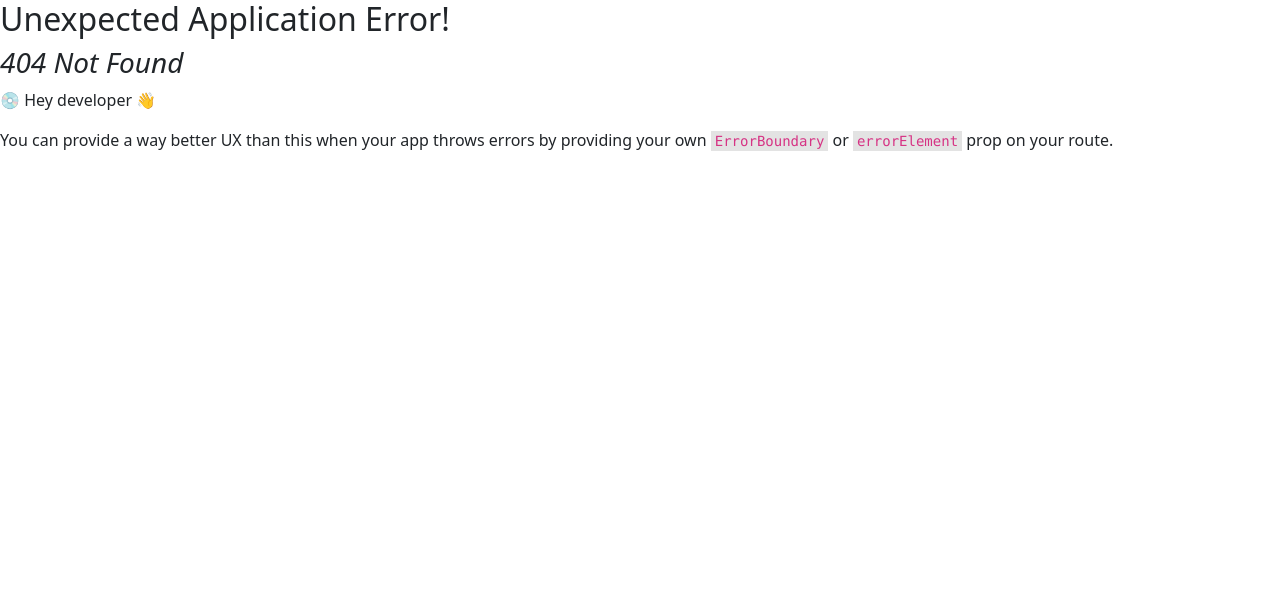
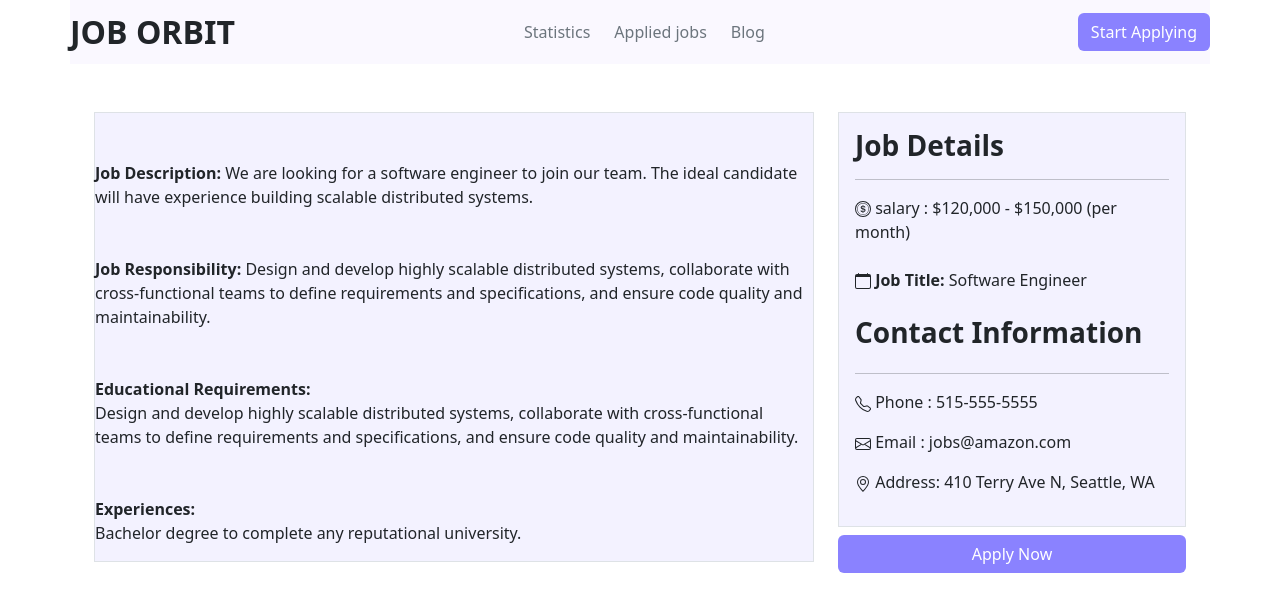
Before and after one commit to shahadat10033/job-orbit, a React (Vite) app: page /jobinfo/1 in a window 1280 px wide. Before the commit this address had no page. Shown: the top 612 px of the page. Built offline with nearby package versions, Linux system fonts and the light colour scheme.

Commit message:
job info page complete successfully

```diff
--- a/src/Components/FeaturedJob.jsx
+++ b/src/Components/FeaturedJob.jsx
@@ -1,13 +1,20 @@
-import React, { useEffect, useState } from "react";
+import React, { useState } from "react";
+import { Link, useLoaderData } from "react-router-dom";
 
 const FeaturedJob = () => {
-  const [featuredJobs, setFeaturedJobs] = useState([]);
+  const fJobs = useLoaderData();
+  const featuredJobs = fJobs.slice(0, 4);
+  // const [featuredJobs, setFeatureJobs] = useState([]);
 
-  useEffect(() => {
-    fetch("/public/jobListing.json")
-      .then((res) => res.json())
-      .then((data) => setFeaturedJobs(data));
-  }, []);
+  // let showAllJobs;
+  // if (showAllJobs) {
+  //   showAllJobs = () => {
+  //     setFeatureJobs(fJobs);
+  //   };
+  // } else {
+  //   setFeatureJobs(fJobs.slice(0, 4));
+  // }
+  // setFeatureJobs(fJobs.slice(0, 4));
 
   return (
     <div className="container my-5 py-5">
@@ -45,7 +52,7 @@ const FeaturedJob = () => {
                     width="16"
                     height="16"
                     fill="currentColor"
-                    class="bi bi-geo-alt"
+                    className="bi bi-geo-alt"
                     viewBox="0 0 16 16"
                   >
                     <path d="M12.166 8.94c-.524 1.062-1.234 2.12-1.96 3.07A31.493 31.493 0 0 1 8 14.58a31.481 31.481 0 0 1-2.206-2.57c-.726-.95-1.436-2.008-1.96-3.07C3.304 7.867 3 6.862 3 6a5 5 0 0 1 10 0c0 .862-.305 1.867-.834 2.94zM8 16s6-5.686 6-10A6 6 0 0 0 2 6c0 4.314 6 10 6 10z" />
@@ -60,7 +67,7 @@ const FeaturedJob = () => {
                       width="16"
                       height="16"
                       fill="currentColor"
-                      class="bi bi-coin"
+                      className="bi bi-coin"
                       viewBox="0 0 16 16"
                     >
                       <path d="M5.5 9.511c.076.954.83 1.697 2.182 1.785V12h.6v-.709c1.4-.098 2.218-.846 2.218-1.932 0-.987-.626-1.496-1.745-1.76l-.473-.112V5.57c.6.068.982.396 1.074.85h1.052c-.076-.919-.864-1.638-2.126-1.716V4h-.6v.719c-1.195.117-2.01.836-2.01 1.853 0 .9.606 1.472 1.613 1.707l.397.098v2.034c-.615-.093-1.022-.43-1.114-.9H5.5zm2.177-2.166c-.59-.137-.91-.416-.91-.836 0-.47.345-.822.915-.925v1.76h-.005zm.692 1.193c.717.166 1.048.435 1.048.91 0 .542-.412.914-1.135.982V8.518l.087.02z" />
@@ -73,16 +80,28 @@ const FeaturedJob = () => {
                 </div>
               </div>
               <div>
+                <Link to={`/jobinfo/${featureJob.id}`}>
                   <button
                     className="btn text-white my-2 "
                     style={{ backgroundColor: "#8A82FF" }}
                   >
                     View Details
                   </button>
+                </Link>
               </div>
             </div>
           </div>
         ))}
+      </div>
+
+      <div className="text-center my-5">
+        <button
+          className="btn text-white my-2 "
+          style={{ backgroundColor: "#8A82FF" }}
+          // onClick={showAllJobs}
+        >
+          See All Jobs
+        </button>
       </div>
     </div>
   );
--- a/src/Components/JobCategory.jsx
+++ b/src/Components/JobCategory.jsx
@@ -1,8 +1,13 @@
-import React from "react";
-import { useLoaderData } from "react-router-dom";
+import React, { useEffect, useState } from "react";
 
 const JobCategory = () => {
-  const jobCategory = useLoaderData();
+  const [jobCategory, setJobCategory] = useState([]);
+
+  useEffect(() => {
+    fetch("/public/jobCategory.json")
+      .then((res) => res.json())
+      .then((data) => setJobCategory(data));
+  }, []);
 
   return (
     <div className="my-5 container">
--- /dev/null
+++ b/src/Components/JobInfo.jsx
@@ -0,0 +1,157 @@
+import React, { useEffect, useState } from "react";
+import { useParams } from "react-router-dom";
+
+const JobInfo = () => {
+  // const [value, setValue] = useState([]);
+  const [singleJob, setSingleJob] = useState({});
+  const { jobId } = useParams();
+  useEffect(() => {
+    fetch("/public/jobListing.json")
+      .then((res) => res.json())
+      .then((data) =>
+        setSingleJob(
+          data.find((el) => {
+            return el.id === parseInt(jobId);
+          })
+        )
+      );
+  }, []);
+
+  // value.filter
+
+  //
+
+  return (
+    <div className="row container mx-auto my-5">
+      <div className="col-md-8 ">
+        <div className=" border" style={{ backgroundColor: "#F3F2FF" }}>
+          <p className="my-5">
+            <span className="fw-semibold">Job Description: </span>
+            {singleJob.jobDescription}
+          </p>
+          <p className="my-5">
+            <span className="fw-semibold">Job Responsibility: </span>
+            {singleJob.jobResponsibility}
+          </p>
+          <p className="my-5 ">
+            <span className="fw-semibold">Educational Requirements: </span>
+            <br />
+            {singleJob.jobResponsibility}
+          </p>
+          <p className="my-3 ">
+            <span className="fw-semibold">Experiences: </span>
+            <br />
+            Bachelor degree to complete any reputational university.
+          </p>
+        </div>
+      </div>
+
+      <div className="col-md-4">
+        <div className="border p-3" style={{ backgroundColor: "#F3F2FF" }}>
+          <h3 className="fw-bold">Job Details</h3>
+          <hr />
+          {/* salary */}
+          <div>
+            <span>
+              <svg
+                xmlns="http://www.w3.org/2000/svg"
+                width="16"
+                height="16"
+                fill="currentColor"
+                className="bi bi-coin"
+                viewBox="0 0 16 16"
+              >
+                <path d="M5.5 9.511c.076.954.83 1.697 2.182 1.785V12h.6v-.709c1.4-.098 2.218-.846 2.218-1.932 0-.987-.626-1.496-1.745-1.76l-.473-.112V5.57c.6.068.982.396 1.074.85h1.052c-.076-.919-.864-1.638-2.126-1.716V4h-.6v.719c-1.195.117-2.01.836-2.01 1.853 0 .9.606 1.472 1.613 1.707l.397.098v2.034c-.615-.093-1.022-.43-1.114-.9H5.5zm2.177-2.166c-.59-.137-.91-.416-.91-.836 0-.47.345-.822.915-.925v1.76h-.005zm.692 1.193c.717.166 1.048.435 1.048.91 0 .542-.412.914-1.135.982V8.518l.087.02z" />
+                <path d="M8 15A7 7 0 1 1 8 1a7 7 0 0 1 0 14zm0 1A8 8 0 1 0 8 0a8 8 0 0 0 0 16z" />
+                <path d="M8 13.5a5.5 5.5 0 1 1 0-11 5.5 5.5 0 0 1 0 11zm0 .5A6 6 0 1 0 8 2a6 6 0 0 0 0 12z" />
+              </svg>
+              <span> salary : </span>
+              <span> {singleJob.salary} </span> (per month)
+            </span>
+          </div>
+          {/* job title */}
+          <br />
+          <div>
+            <span>
+              <svg
+                xmlns="http://www.w3.org/2000/svg"
+                width="16"
+                height="16"
+                fill="currentColor"
+                class="bi bi-calendar"
+                viewBox="0 0 16 16"
+              >
+                <path d="M3.5 0a.5.5 0 0 1 .5.5V1h8V.5a.5.5 0 0 1 1 0V1h1a2 2 0 0 1 2 2v11a2 2 0 0 1-2 2H2a2 2 0 0 1-2-2V3a2 2 0 0 1 2-2h1V.5a.5.5 0 0 1 .5-.5zM1 4v10a1 1 0 0 0 1 1h12a1 1 0 0 0 1-1V4H1z" />
+              </svg>
+              <span className="fw-semibold"> Job Title: </span>
+              <span>{singleJob.jobPosition}</span>
+            </span>
+          </div>
+          <h3 className="fw-bold my-4">Contact Information</h3>
+          <hr />
+
+          <div className="my-3">
+            <span>
+              <svg
+                xmlns="http://www.w3.org/2000/svg"
+                width="16"
+                height="16"
+                fill="currentColor"
+                className="bi bi-telephone"
+                viewBox="0 0 16 16"
+              >
+                <path d="M3.654 1.328a.678.678 0 0 0-1.015-.063L1.605 2.3c-.483.484-.661 1.169-.45 1.77a17.568 17.568 0 0 0 4.168 6.608 17.569 17.569 0 0 0 6.608 4.168c.601.211 1.286.033 1.77-.45l1.034-1.034a.678.678 0 0 0-.063-1.015l-2.307-1.794a.678.678 0 0 0-.58-.122l-2.19.547a1.745 1.745 0 0 1-1.657-.459L5.482 8.062a1.745 1.745 0 0 1-.46-1.657l.548-2.19a.678.678 0 0 0-.122-.58L3.654 1.328zM1.884.511a1.745 1.745 0 0 1 2.612.163L6.29 2.98c.329.423.445.974.315 1.494l-.547 2.19a.678.678 0 0 0 .178.643l2.457 2.457a.678.678 0 0 0 .644.178l2.189-.547a1.745 1.745 0 0 1 1.494.315l2.306 1.794c.829.645.905 1.87.163 2.611l-1.034 1.034c-.74.74-1.846 1.065-2.877.702a18.634 18.634 0 0 1-7.01-4.42 18.634 18.634 0 0 1-4.42-7.009c-.362-1.03-.037-2.137.703-2.877L1.885.511z" />
+              </svg>
+              <span> Phone : </span>
+              <span> {singleJob.phoneNumber}</span>
+            </span>
+          </div>
+
+          <div className="my-3">
+            <span>
+              <svg
+                xmlns="http://www.w3.org/2000/svg"
+                width="16"
+                height="16"
+                fill="currentColor"
+                className="bi bi-envelope"
+                viewBox="0 0 16 16"
+              >
+                <path d="M0 4a2 2 0 0 1 2-2h12a2 2 0 0 1 2 2v8a2 2 0 0 1-2 2H2a2 2 0 0 1-2-2V4Zm2-1a1 1 0 0 0-1 1v.217l7 4.2 7-4.2V4a1 1 0 0 0-1-1H2Zm13 2.383-4.708 2.825L15 11.105V5.383Zm-.034 6.876-5.64-3.471L8 9.583l-1.326-.795-5.64 3.47A1 1 0 0 0 2 13h12a1 1 0 0 0 .966-.741ZM1 11.105l4.708-2.897L1 5.383v5.722Z" />
+              </svg>
+              <span> Email : </span>
+              <span> {singleJob.email}</span>
+            </span>
+          </div>
+
+          <div className="my-3">
+            <span>
+              <svg
+                xmlns="http://www.w3.org/2000/svg"
+                width="16"
+                height="16"
+                fill="currentColor"
+                class="bi bi-geo-alt"
+                viewBox="0 0 16 16"
+              >
+                <path d="M12.166 8.94c-.524 1.062-1.234 2.12-1.96 3.07A31.493 31.493 0 0 1 8 14.58a31.481 31.481 0 0 1-2.206-2.57c-.726-.95-1.436-2.008-1.96-3.07C3.304 7.867 3 6.862 3 6a5 5 0 0 1 10 0c0 .862-.305 1.867-.834 2.94zM8 16s6-5.686 6-10A6 6 0 0 0 2 6c0 4.314 6 10 6 10z" />
+                <path d="M8 8a2 2 0 1 1 0-4 2 2 0 0 1 0 4zm0 1a3 3 0 1 0 0-6 3 3 0 0 0 0 6z" />
+              </svg>
+              <span> Address: </span>
+              <span> {singleJob.address}</span>
+            </span>
+          </div>
+        </div>
+        <button
+          className="btn text-white my-2  container"
+          type="button"
+          style={{ backgroundColor: "#8A82FF" }}
+        >
+          Apply Now
+        </button>
+      </div>
+    </div>
+  );
+};
+
+export default JobInfo;
--- a/src/main.jsx
+++ b/src/main.jsx
@@ -4,6 +4,7 @@ import Home from "./Home";
 import "bootstrap/dist/css/bootstrap.min.css";
 import { createBrowserRouter, RouterProvider } from "react-router-dom";
 import Root from "./Components/Root";
+import JobInfo from "./Components/JobInfo";
 
 const router = createBrowserRouter([
   {
@@ -13,7 +14,13 @@ const router = createBrowserRouter([
       {
         path: "/",
         element: <Root />,
-        loader: () => fetch("/public/jobCategory.json"),
+        loader: () => fetch("/public/jobListing.json"),
+      },
+      {
+        path: "jobinfo/:jobId",
+        element: <JobInfo></JobInfo>,
+        // loader: () => fetch("/public/jobListing.json"),
+        loader: ({ params }) => params.jobId,
       },
     ],
   },
```
Lines whose indentation alone changed are shown as unchanged.
